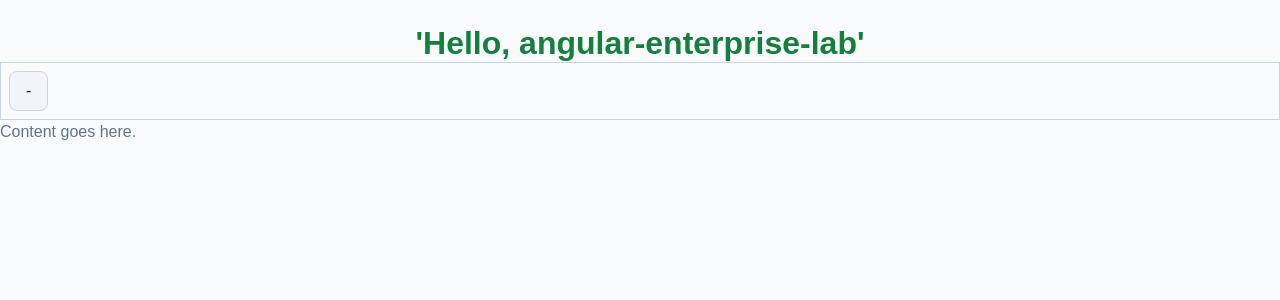
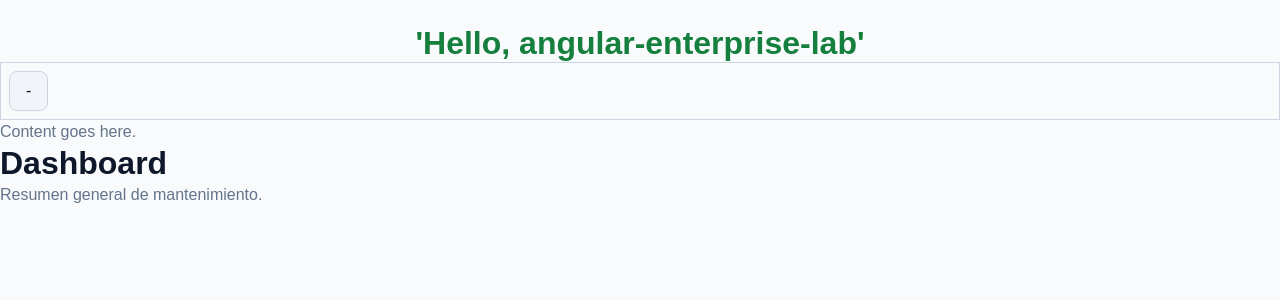
Before and after one commit to CristianEscequiel/angular-enterprise-lab, an Angular app: page / in a window 1280 px wide. Shown: the top 300 px of the page. Built offline with nearby package versions, Linux system fonts and the light colour scheme.

Commit message:
feat(routing): add initial dashboard route

```diff
--- a/src/app/app.routes.ts
+++ b/src/app/app.routes.ts
@@ -1,3 +1,10 @@
 import { Routes } from '@angular/router';
+import { DashboardPage } from './features/dashboard/pages/dashboard-page/dashboard-page';
 
-export const routes: Routes = [];
+export const routes: Routes = [
+  {
+    path: '',
+    component: DashboardPage,
+    title: 'Dashboard',
+  },
+];
--- /dev/null
+++ b/src/app/features/dashboard/pages/dashboard-page/dashboard-page.html
@@ -0,0 +1,4 @@
+<section>
+  <h1>Dashboard</h1>
+  <p>Resumen general de mantenimiento.</p>
+</section>
--- /dev/null
+++ b/src/app/features/dashboard/pages/dashboard-page/dashboard-page.ts
@@ -0,0 +1,9 @@
+import { Component } from '@angular/core';
+
+@Component({
+  selector: 'app-dashboard-page',
+  imports: [],
+  templateUrl: './dashboard-page.html',
+  styleUrl: './dashboard-page.scss',
+})
+export class DashboardPage {}
```
Also changed, not shown: src/app/features/dashboard/pages/dashboard-page/dashboard-page.scss (added), 1 other file (tests, documents, lock files or other folders).
